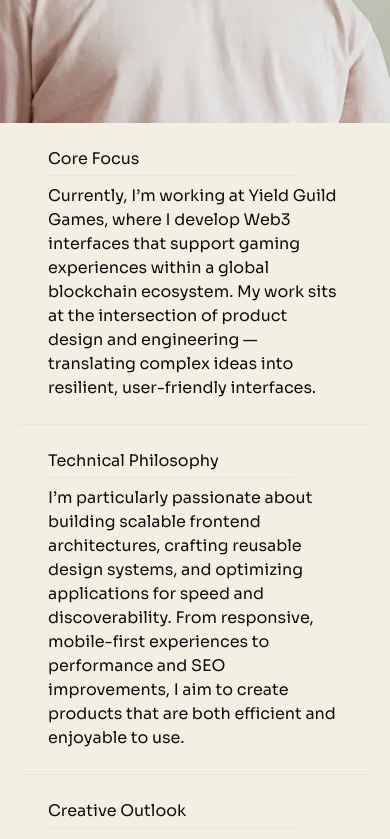
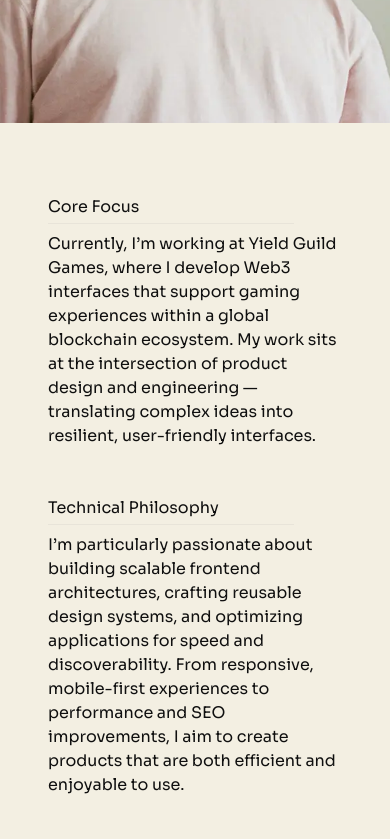
Before and after one commit to Kobeboy15/team_portfolio, a Next.js app: page / in a window 390 px wide. Shown: the part 1840-2679 px from the top of the page. Built offline with nearby package versions, Linux system fonts and the light colour scheme.

Commit message:
fix: update mobile-only AboutPoints section - increase y padding and remove separator lines

```diff
--- a/src/components/sections/about/AboutPoints.tsx
+++ b/src/components/sections/about/AboutPoints.tsx
@@ -3,11 +3,11 @@ import { ScrollReveal } from "../../ui/ScrollReveal";
 
 export function AboutPoints() {
   return (
-    <div className="flex min-h-0 w-full items-center justify-center bg-background sm:w-max sm:min-h-[calc(100dvh-72px)]">
-      <div className="flex w-full flex-col items-start justify-center sm:flex-row lg:h-[calc(100dvh-72px)] lg:w-[min(100vw,2500px)] lg:flex-col">
+    <div className="flex min-h-0 w-full items-center justify-center bg-background py-16 sm:w-max sm:min-h-[calc(100dvh-72px)] sm:py-0">
+      <div className="flex w-full flex-col items-start justify-center gap-8 sm:flex-row sm:gap-0 lg:h-[calc(100dvh-72px)] lg:w-[min(100vw,2500px)] lg:flex-col">
         {aboutData.points.map((point, index) => (
           <div key={index} className="w-full">
-            <div className="mx-5 flex max-w-full flex-col px-7 py-6 font-sora sm:max-w-[100vw] sm:px-12 lg:mx-0 lg:flex-row lg:gap-10 lg:px-[10vw] 2xl:text-sora-18">
+            <div className="mx-5 flex max-w-full flex-col px-7 py-2 font-sora sm:max-w-[100vw] sm:px-12 sm:py-6 lg:mx-0 lg:flex-row lg:gap-10 lg:px-[10vw] 2xl:text-sora-18">
               <ScrollReveal>
                 <h3 className="min-w-48 lg:mb-5">{point.title}</h3>
               </ScrollReveal>
@@ -17,11 +17,11 @@ export function AboutPoints() {
               </ScrollReveal>
             </div>
             {index < aboutData.points.length - 1 ? (
-              <hr className="mx-5 h-px border-none bg-border sm:hidden lg:mx-12 lg:block" />
+              <hr className="hidden border-none bg-border lg:mx-12 lg:block lg:h-px" />
             ) : null}
           </div>
         ))}
       </div>
     </div>
-  )
+  );
 }
```
